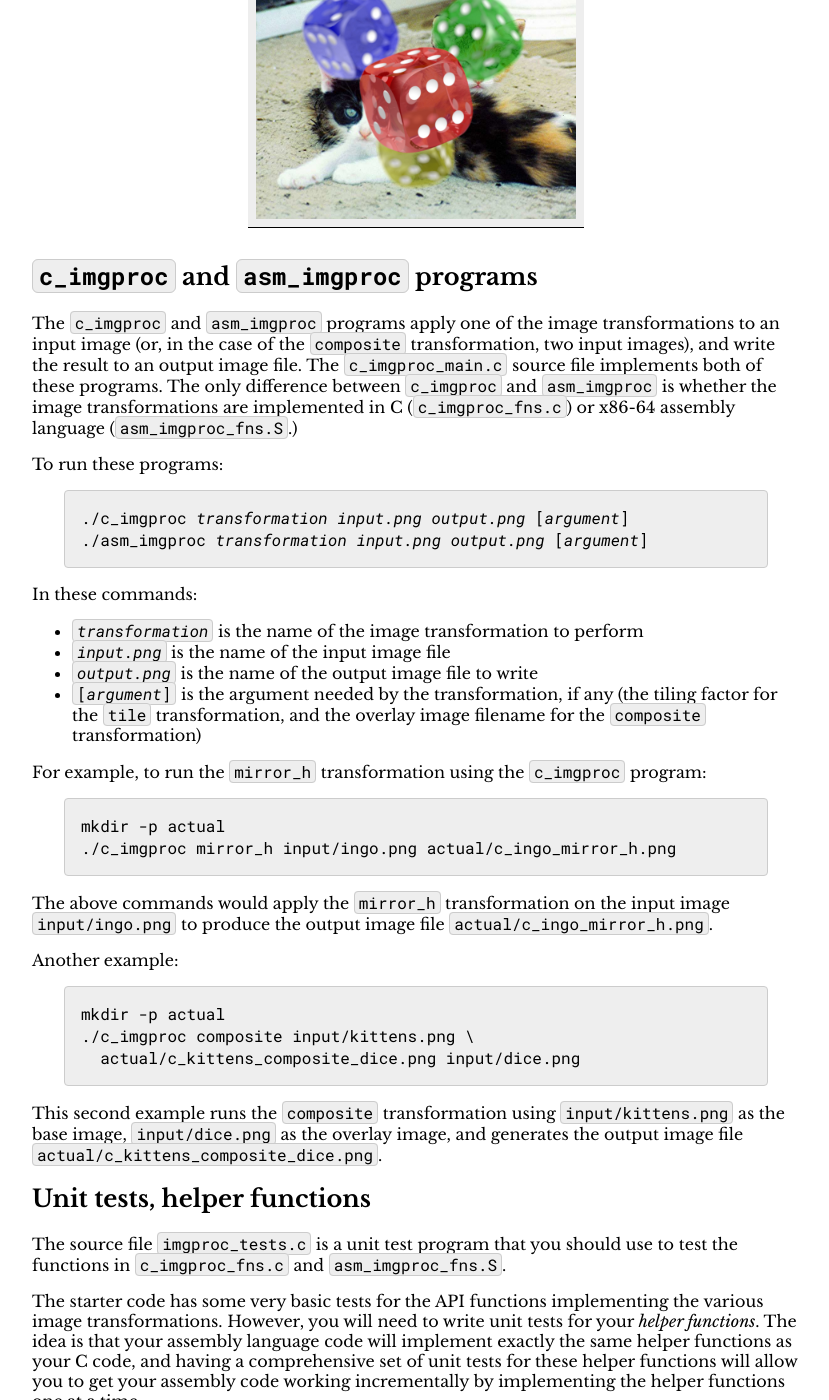
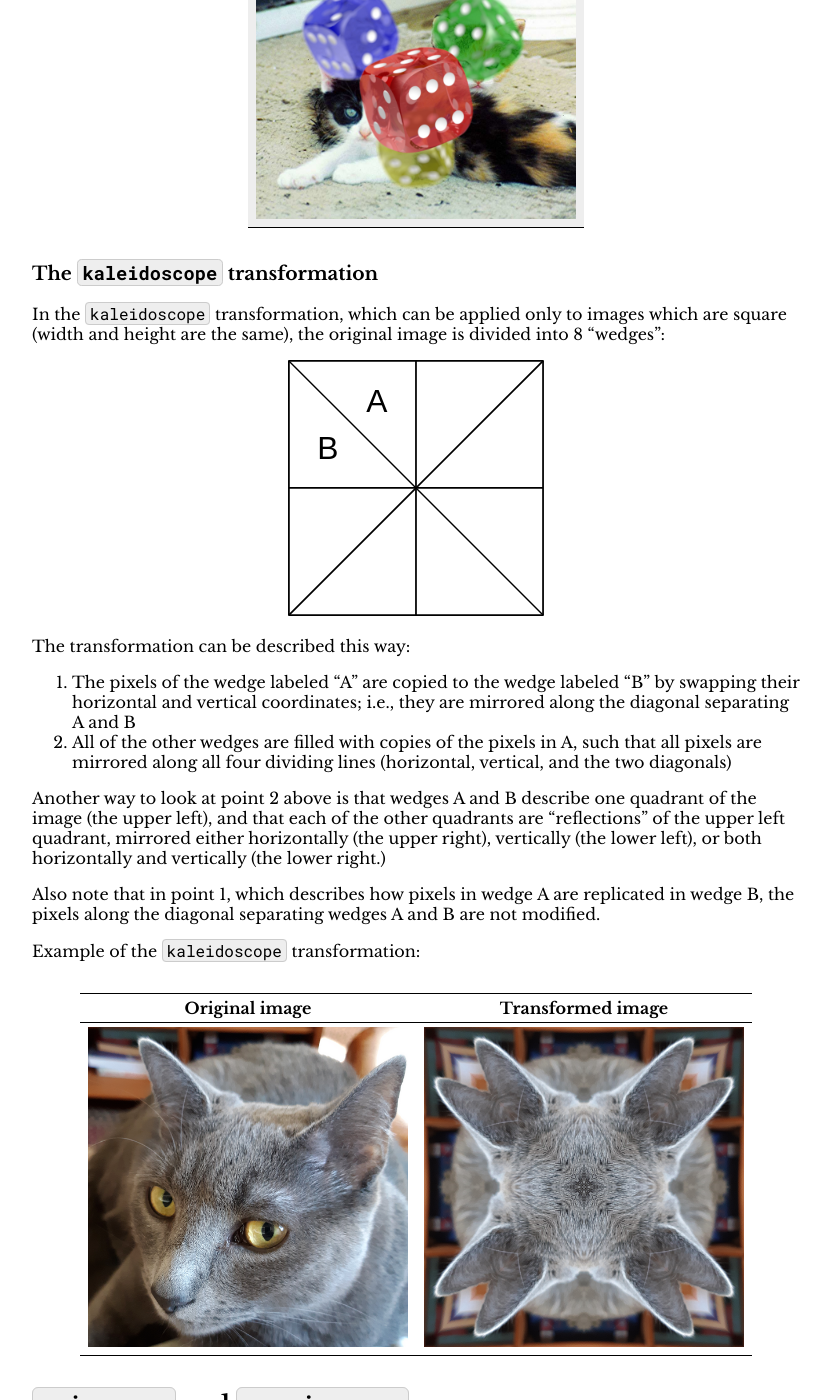
Before and after one commit to jhucsf/spring2025, a Jekyll site: the page built from assign/assign02.md, in a window 1280 px wide and 1400 px high, scrolled down 7465 px. Shown: the whole window, without its empty margins (224-1053 px from the left). Built offline with Jekyll 4.4.1, drawn with Linux system fonts in a browser that asks for light colours; formulas are drawn with MathJax 3.

Commit message:
document kaleidoscope transformation

```diff
--- a/assign/assign02.md
+++ b/assign/assign02.md
@@ -328,6 +328,41 @@ Compositing the two images produces the following result image
    </td>
  </tr>
 </table>
+
+### The `kaleidoscope` transformation
+
+In the `kaleidoscope` transformation, which can be applied only to images
+which are square (width and height are the same), the original image is
+divided into 8 "wedges":
+
+<div class="centered">
+<a href="img/kaleidoscope_wedges.svg"><img style="width: 16em;" alt="kaleidoscope wedges diagram" src="img/kaleidoscope_wedges.svg"></a>
+</div>
+
+The transformation can be described this way:
+
+1. The pixels of the wedge labeled "A" are copied to the wedge labeled "B"
+   by swapping their horizontal and vertical coordinates; i.e., they are
+   mirrored along the diagonal separating A and B
+2. All of the other wedges are filled with copies of the pixels in A,
+   such that all pixels are mirrored along all four dividing lines
+   (horizontal, vertical, and the two diagonals)
+
+Another way to look at point 2 above is that wedges A and B describe one
+quadrant of the image (the upper left), and that each of the other quadrants
+are "reflections" of the upper left quadrant, mirrored either horizontally
+(the upper right), vertically (the lower left), or both horizontally and
+vertically (the lower right.)
+
+Also note that in point 1, which describes how pixels in wedge A are replicated
+in wedge B, the pixels along the diagonal separating wedges A and B are not
+modified.
+
+Example of the `kaleidoscope` transformation:
+
+Original image | Transformed image
+:------------: | :---------------:
+<a href="img/ingo.png"><img style="width: 20em;" alt="original cat image" src="img/ingo.png"></a> | <a href="img/ingo_kaleidoscope.png"><img style="width: 20em;" alt="kaleidoscope cat image" src="img/ingo_kaleidoscope.png"></a>
 
 ## `c_imgproc` and `asm_imgproc` programs
 
--- a/css/csf.css
+++ b/css/csf.css
@@ -181,6 +181,10 @@ code.highlighter-rouge, .admonition p code {
   max-width: 100%;
 }
 
+.centered {
+  text-align: center;
+}
+
 dd {
   margin-bottom: 0.5em;
 }
```
Also changed, not shown: assign/img/ingo_kaleidoscope.png (added).
